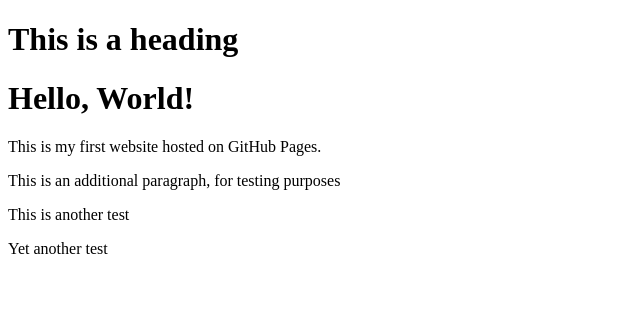
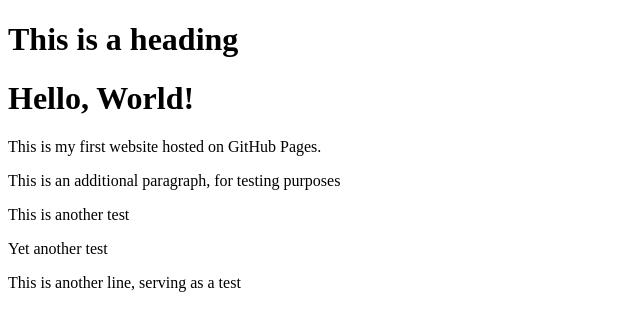
Before and after one commit to RaafayQ/my-first-site, a plain HTML site: page index.html in a window 1280 px wide. Shown: the whole page, without its empty margins (0-640 px from the left). Drawn offline with Linux system fonts and the light colour scheme.

Commit message:
Update site content

```diff
--- a/index.html
+++ b/index.html
@@ -10,5 +10,6 @@
     <p>This is an additional paragraph, for testing purposes</p>
     <p>This is another test</p>
     <p>Yet another test</p>
+    <p>This is another line, serving as a test</p>
   </body>
 </html>
```
